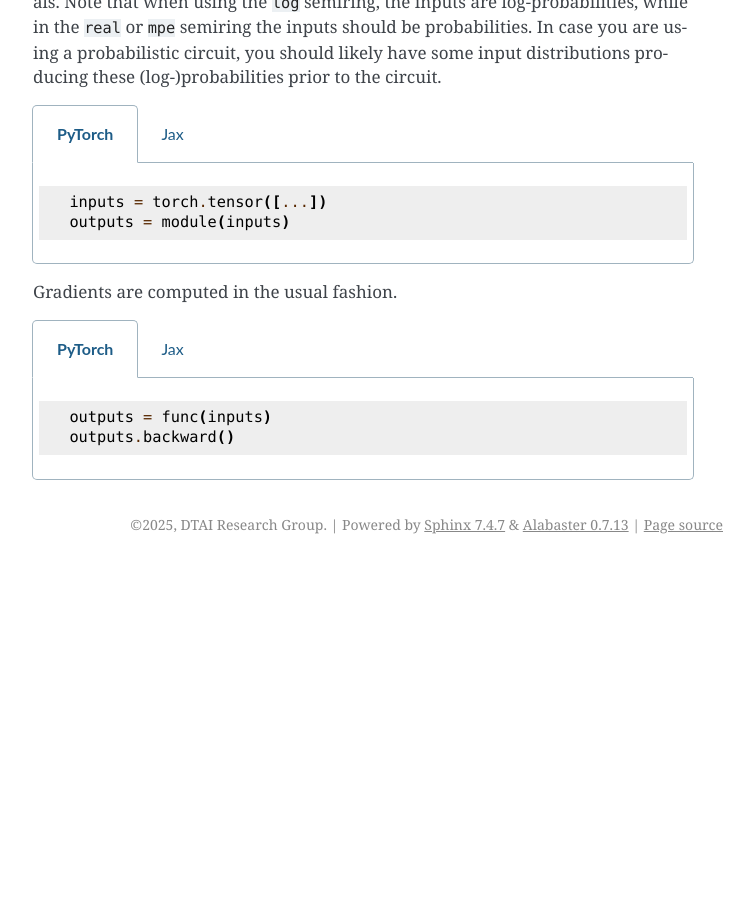
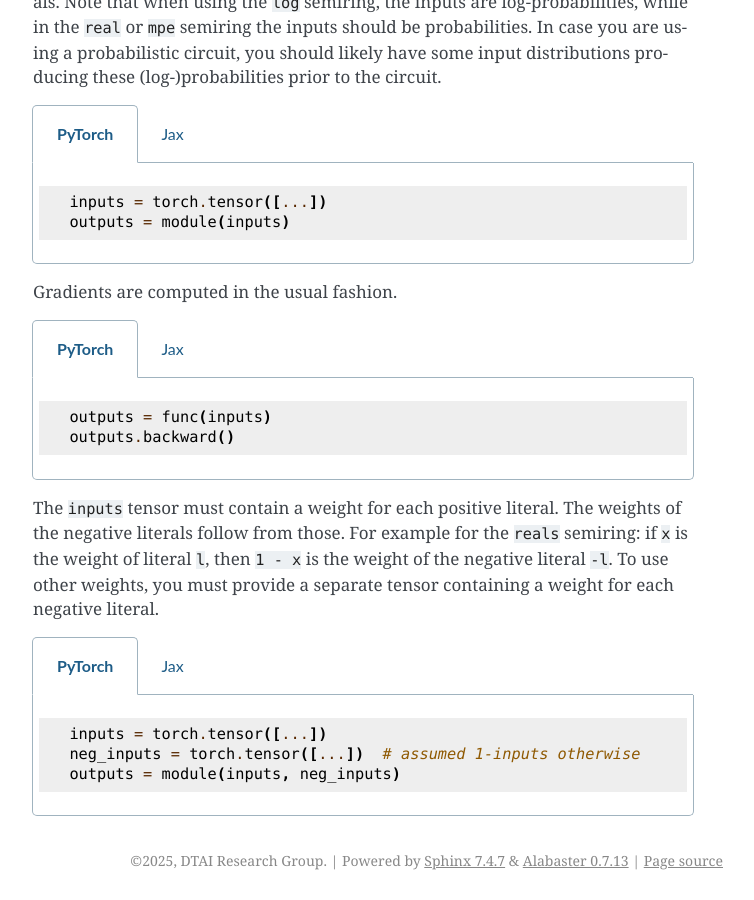
Before and after one commit to ML-KULeuven/klay, a Sphinx documentation site: the page built from docs/circuit_eval.rst, in a window 1280 px wide and 900 px high, scrolled down 1450 px. Shown: the whole window, without its empty margins (387-1141 px from the left). Built offline with Sphinx 7.4.7, drawn with Linux system fonts in a browser that asks for light colours; before the commit the page ends 2014 px from its top, so only the background shows below that.

Commit message:
docs: add description on negative lit weights.

```diff
--- a/docs/circuit_eval.rst
+++ b/docs/circuit_eval.rst
@@ -108,3 +108,23 @@ Gradients are computed in the usual fashion.
 
         grad_func = jax.jit(jax.grad(func))
         grad_func(inputs)
+
+The :code:`inputs` tensor must contain a weight for each positive literal.
+The weights of the negative literals follow from those.
+For example for the :code:`reals` semiring: if :code:`x` is the weight of literal :code:`l`,
+then :code:`1 - x` is the weight of the negative literal :code:`-l`.
+To use other weights, you must provide a separate tensor containing a weight for each negative literal.
+
+.. tabs::
+
+    .. code-tab:: Python PyTorch
+
+        inputs = torch.tensor([...])
+        neg_inputs = torch.tensor([...])  # assumed 1-inputs otherwise
+        outputs = module(inputs, neg_inputs)
+
+    .. code-tab:: Python Jax
+
+        inputs = jnp.array([...])
+        neg_inputs = jnp.array([...])  # assumed 1-inputs otherwise
+        outputs = func(inputs, neg_inputs)
```
